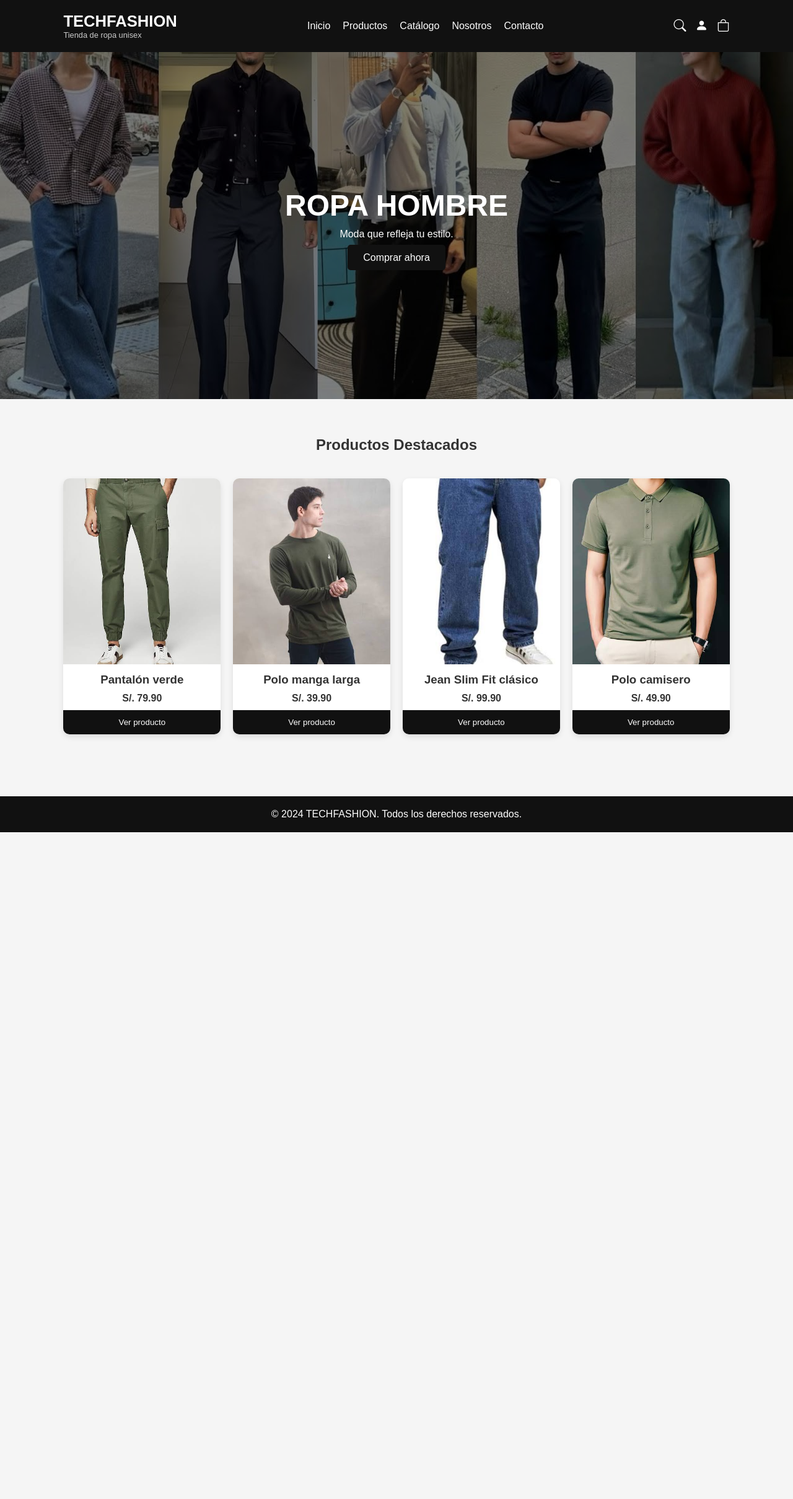
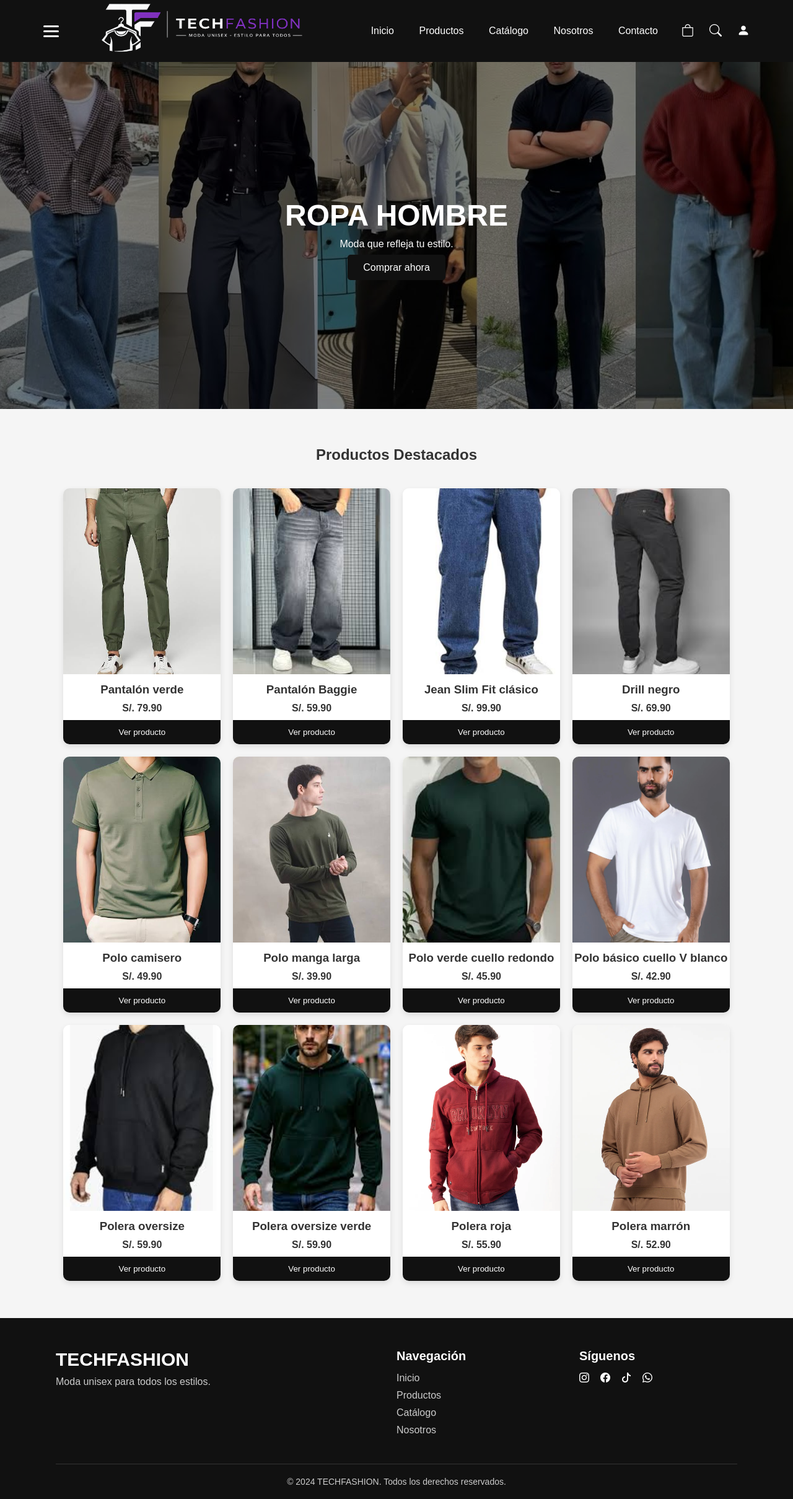
Before and after one commit to luishuanca18/webVentadeRopa, a plain HTML site: page varones.html in a window 1280 px wide. Shown: the whole page at 62% size. Before the commit the page ends 1343 px from the top, so only its background shows below. Drawn offline with nearby package versions, Linux system fonts and the light colour scheme.

Commit message:
actualizacion varones

```diff
--- a/varones.html
+++ b/varones.html
@@ -12,27 +12,34 @@
 
 <body>
 
-<header>
+<input type="checkbox" id="checkbox" checked />
+
+<header class="encabezado">
+
+    <label for="checkbox" class="toggle">
+        <div class="bars" id="bar1"></div>
+        <div class="bars" id="bar2"></div>
+        <div class="bars" id="bar3"></div>
+    </label>
+
     <div class="logo">
-        <h2>TECHFASHION</h2>
-        <p>Tienda de ropa unisex</p>
+        <img src="img/logo.png" alt="TECHFASHION">
     </div>
 
-    <nav>
-        <ul>
-            <li><a href="#">Inicio</a></li>
-            <li><a href="#">Productos</a></li>
-            <li><a href="#">Catálogo</a></li>
-            <li><a href="#">Nosotros</a></li>
-            <li><a href="#">Contacto</a></li>
-        </ul>
+    <nav class="menu">
+        <a href="index.html">Inicio</a>
+        <a href="#">Productos</a>
+        <a href="#">Catálogo</a>
+        <a href="#">Nosotros</a>
+        <a href="#">Contacto</a>
     </nav>
 
     <div class="iconos">
-        <a href="#"><i class="bi bi-search"></i></a>
-        <a href="#"><i class="bi bi-person-fill"></i></a>
-        <a href="#"><i class="bi bi-bag"></i></a>
+        <i class="bi bi-bag"></i>
+        <i class="bi bi-search"></i>
+        <i class="bi bi-person-fill"></i>
     </div>
+
 </header>
 
 <section class="hero">
@@ -56,9 +63,9 @@
         </div>
 
         <div class="producto">
-            <img src="img/polo-manga-larga.png" alt="Polo manga larga">
-            <h3>Polo manga larga</h3>
-            <p>S/. 39.90</p>
+            <img src="img/PantalonBaggie.png" alt="Pantalón Baggie">
+            <h3>Pantalón Baggie</h3>
+            <p>S/. 59.90</p>
             <button>Ver producto</button>
         </div>
 
@@ -70,18 +77,101 @@
         </div>
 
         <div class="producto">
+            <img src="img/DrillNegro.png" alt="Drill negro">
+            <h3>Drill negro</h3>
+            <p>S/. 69.90</p>
+            <button>Ver producto</button>
+        </div>
+
+               <div class="producto">
             <img src="img/polo-camisero.png" alt="Polo camisero">
             <h3>Polo camisero</h3>
             <p>S/. 49.90</p>
             <button>Ver producto</button>
         </div>
 
+        <div class="producto">
+            <img src="img/polo-manga-larga.png" alt="Polo manga larga">
+            <h3>Polo manga larga</h3>
+            <p>S/. 39.90</p>
+            <button>Ver producto</button>
+        </div>
+
+        <div class="producto">
+            <img src="img/PoloVerdeCuelloRedondo.png" alt="Polo verde cuello redondo">
+            <h3>Polo verde cuello redondo</h3>
+            <p>S/. 45.90</p>
+            <button>Ver producto</button>
+        </div>
+
+        <div class="producto">
+            <img src="img/PolobBasicoCuelloVBlanco.webp" alt="Polo básico cuello V blanco">
+            <h3>Polo básico cuello V blanco</h3>
+            <p>S/. 42.90</p>
+            <button>Ver producto</button>
+        </div>
+        <div class="producto">
+            <img src="img/PoleraOversize.png" alt="Polera oversize">
+            <h3>Polera oversize</h3>
+            <p>S/. 59.90</p>
+            <button>Ver producto</button>
+        </div>
+
+        <div class="producto">
+            <img src="img/poleraOversizeVerde.png" alt="Polera oversize verde">
+            <h3>Polera oversize verde</h3>
+            <p>S/. 59.90</p>
+            <button>Ver producto</button>
+        </div>
+        <div class="producto">
+            <img src="img/PoleraRoja.webp" alt="Polera roja">
+            <h3>Polera roja</h3>
+            <p>S/. 55.90</p>
+            <button>Ver producto</button>
+        </div>
+
+        <div class="producto">
+            <img src="img/PoleraMarron.webp" alt="Polera marrón">
+            <h3>Polera marrón</h3>
+            <p>S/. 52.90</p>
+            <button>Ver producto</button>
+        </div>
+
     </div>
 </section>
 
-<footer>
-    <p>© 2024 TECHFASHION. Todos los derechos reservados.</p>
-</footer>
+<footer class="footer">
 
-</body>
+          <div class="footer-contenido">
+            <div class="footer-marca">
+              <h2>TECHFASHION</h2>
+              <p>Moda unisex para todos los estilos.</p>
+            </div>
+
+            <div class="footer-links">
+              <h3>Navegación</h3>
+              <a href="#">Inicio</a>
+              <a href="#">Productos</a>
+              <a href="#">Catálogo</a>
+              <a href="#">Nosotros</a>
+            </div>
+
+            <div class="footer-redes">
+              <h3>Síguenos</h3>
+
+              <div class="redes-iconos">
+                  <i class="bi bi-instagram"></i>
+                  <i class="bi bi-facebook"></i>
+                  <i class="bi bi-tiktok"></i>
+                  <i class="bi bi-whatsapp"></i>
+              </div>
+            </div>
+          </div>
+
+          <div class="footer-copy">
+             <p>© 2024 TECHFASHION. Todos los derechos reservados.</p>
+          </div>
+
+        </footer>
+  </body>
 </html>
--- a/varonesstyle.css
+++ b/varonesstyle.css
@@ -11,45 +11,88 @@
     --acento:#7c3aed;
     --acento-hover:#5b21b6;
     --fondo:#f5f5f5;
+
+    --color-negro:#111111;
+    --color-blanco:#ffffff;
+    --color-acento:#7c3aed;
+    --color-acento-hover:#5b21b6;
+}
+#checkbox{
+    display:none;
 }
 
+.toggle{
+    display:flex;
+    flex-direction:column;
+    justify-content:center;
+    gap:5px;
+    cursor:pointer;
+}
+
+.bars{
+    width:25px;
+    height:3px;
+    background:white;
+    border-radius:5px;
+}
 body{
     background:var(--fondo);
     color:#333;
 }
-
-header{
+.encabezado{
+    background-color:#111111;
+    color:white;
+    height:100px;
     display:flex;
-    justify-content:space-between;
     align-items:center;
-    padding:20px 8%;
-    background:var(--negro);
-    color:var(--blanco);
+    gap:10px;
+    padding:0 70px;
+}
+.logo{
+    width:420px;
+    height:90px;
+    display:flex;
+    align-items:center;
+    justify-content:flex-start;
 }
 
-.logo h2{
-    font-size:1.6rem;
+.logo img{
+    width:100%;
+    height:auto;
+    object-fit:contain;
 }
 
-.logo p{
-    font-size:0.8rem;
-    color:#ccc;
+.menu{
+    margin-left:auto;
 }
 
-nav ul{
-    display:flex;
-    list-style:none;
-    gap:20px;
+.menu a{
+    color:white;
+    text-decoration:none;
+    margin:0 18px;
+    font-size:16px;
 }
 
-nav a{
-    color:white;
-    text-decoration:none;
-    transition:.3s;
+.menu a:hover{
+    background-color:var(--color-acento-hover);
+    border-radius:10px;
+    padding:8px 10px;
 }
 
-nav a:hover{
-    color:var(--acento);
+.iconos{
+    display:flex;
+    align-items:center;
+    gap:25px;
+}
+
+.iconos i{
+    font-size:20px;
+    margin-left:10px;
+    cursor:pointer;
+}
+
+.iconos i:hover{
+    color:#7c3aed;
 }
 
 .iconos{
@@ -136,6 +179,10 @@ nav a:hover{
     width:100%;
     height:300px;
     object-fit:cover;
+    transition:transform 0.4s ease;
+}
+.producto:hover img{
+    transform: scale(1.08);
 }
 
 .producto h3{
@@ -160,29 +207,76 @@ nav a:hover{
     background:var(--acento-hover);
 }
 
-/* FOOTER */
-footer{
-    background:var(--negro);
-    color:white;
-    text-align:center;
-    padding:20px;
-    margin-top:40px;
+.footer{
+    background-color: var(--negro);
+    color: var(--blanco);
+    padding: 50px 90px 20px;
 }
 
-@media (max-width:768px){
+.footer-contenido{
+    display: grid;
+    grid-template-columns: 2fr 1fr 1fr;
+    gap: 40px;
+    margin-bottom: 35px;
+}
 
-    header{
-        flex-direction:column;
-        gap:15px;
-        text-align:center;
-    }
+.footer-marca h2{
+    font-size: 30px;
+    margin-bottom: 10px;
+}
 
-    nav ul{
-        flex-wrap:wrap;
-        justify-content:center;
-    }
+.footer-marca p{
+    font-size: 16px;
+    color: #cccccc;
+}
 
-    .hero h1{
-        font-size:2.2rem;
-    }
+.footer-links,
+.footer-redes{
+    display: flex;
+    flex-direction: column;
 }
+
+.footer-links h3,
+.footer-redes h3{
+    font-size: 20px;
+    margin-bottom: 15px;
+}
+
+.footer-links a{
+    text-decoration: none;
+    color: #cccccc;
+    font-size: 16px;
+    margin-bottom: 10px;
+}
+
+.footer-links a:hover{
+    color: var(--acento);
+}
+
+.redes-iconos{
+    display: flex;
+    gap: 18px;
+}
+
+.redes-iconos i{
+    font-size: 16px;
+    color: var(--blanco);
+    cursor: pointer;
+    transition: color 0.3s ease, transform 0.3s ease;
+}
+
+.redes-iconos i:hover{
+    color: var(--acento);
+    transform: translateY(-5px);
+}
+
+.footer-copy{
+    border-top: 1px solid #333333;
+    padding-top: 20px;
+    text-align: center;
+}
+
+.footer-copy p{
+    color: #cccccc;
+    font-size: 14px;
+}
```
Also changed, not shown: img/DrillNegro.png (added), img/PantalonBaggie.png (added), img/PoleraMarron.webp (added), img/PoleraOversize.png (added), img/PoleraRoja.webp (added), img/PoloVerdeCuelloRedondo.png (added), img/PolobBasicoCuelloVBlanco.webp (added), img/poleraOversizeVerde.png (added).
